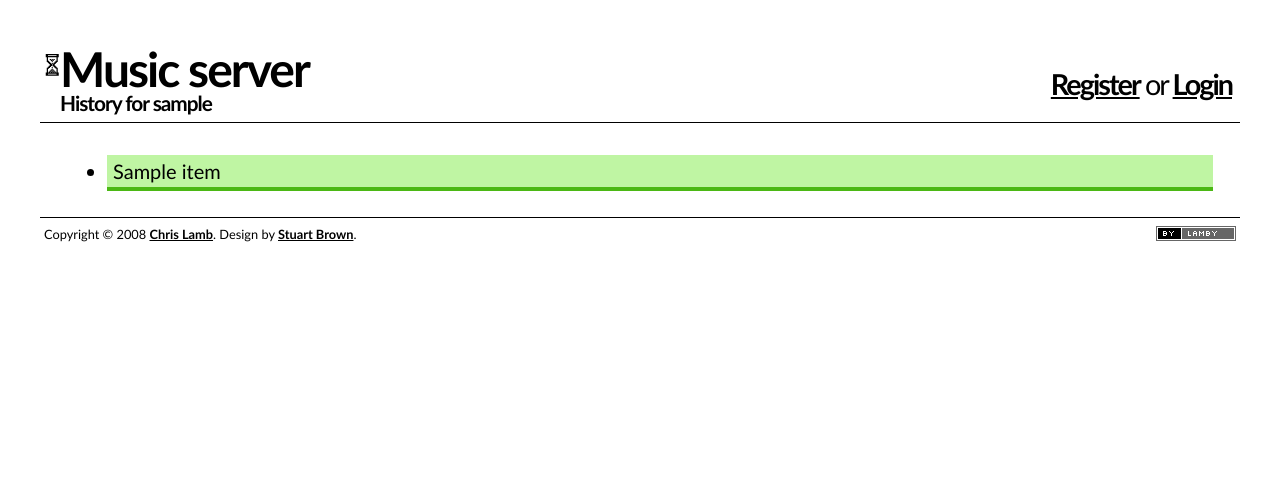
After one commit to UWCS/music-server, a Django app: template music_server/templates/history.html in a window 1280 px wide. The commit adds this page. Shown: the top 482 px of the page. Run offline with Django 3.2, Linux system fonts and the light colour scheme; tables that the repository leaves empty hold one stand-in row (values such as "Sample post"); the template is opened without the code that fills it: values that come from a table or form of the project are taken from there, most other values are stand-ins (such as "Sample title", 1, 10 or a date in 2020); parts of the project's set-up code (start-up, migrations or seed data) failed here and were passed over.

Commit message:
added history pages

```diff
--- a/music_server/templates/base.html
+++ b/music_server/templates/base.html
@@ -15,10 +15,12 @@
 
 <body>
 
-<div id="header">
-	<h1><a href="{% url index %}">Music server</a></h1>
-	<h2>Oh hai guys, I reimplemented ur <a href="/uploaded">music</a> server.</h2>
-</div>
+{% block header %}
+	<div id="header">
+		<h1><a href="{% url index %}">Music server</a></h1>
+		<h2>Oh hai guys, I reimplemented ur <a href="/uploaded">music</a> server.</h2>
+	</div>
+{% endblock %}
 
 <div id="current">
 
--- /dev/null
+++ b/music_server/templates/history.html
@@ -0,0 +1,20 @@
+{% extends "index.html" %}
+
+{% block title %}History for {{ history_user.username }}{% endblock %}
+
+{% block header %}
+	<div id="header">
+		<h1><a href="{% url index %}">Music server</a></h1>
+		<h2>History for {{ history_user.username }}</h2>
+	</div>
+{% endblock %}
+
+{% block content %}
+	<div>
+		<ul>
+		{% for item in history %}
+			<li class="item in">{{ item.get_title }}</li>
+		{% endfor %}
+		</ul>
+	</div>
+{% endblock %}
--- a/music_server/urls.py
+++ b/music_server/urls.py
@@ -8,6 +8,7 @@ admin.autodiscover()
 
 urlpatterns = patterns('',
     url(r'^$', 'music_server.views.index', name='index'),
+    url(r'^history/(?P<user_id>\d+)$', 'music_server.views.history', name='history'),
     url(r'^a/spotify', 'music_server.views.spotify', name='spotify'),
     url(r'^a/youtube', 'music_server.views.youtube', name='youtube'),
     url(r'^a/xhr_queue', 'music_server.views.xhr_queue', name='xhr-queue'),
```
Also changed, not shown: music_server/templates/queue.html (+5 -2 lines), music_server/views.py (+9 -1 lines).
